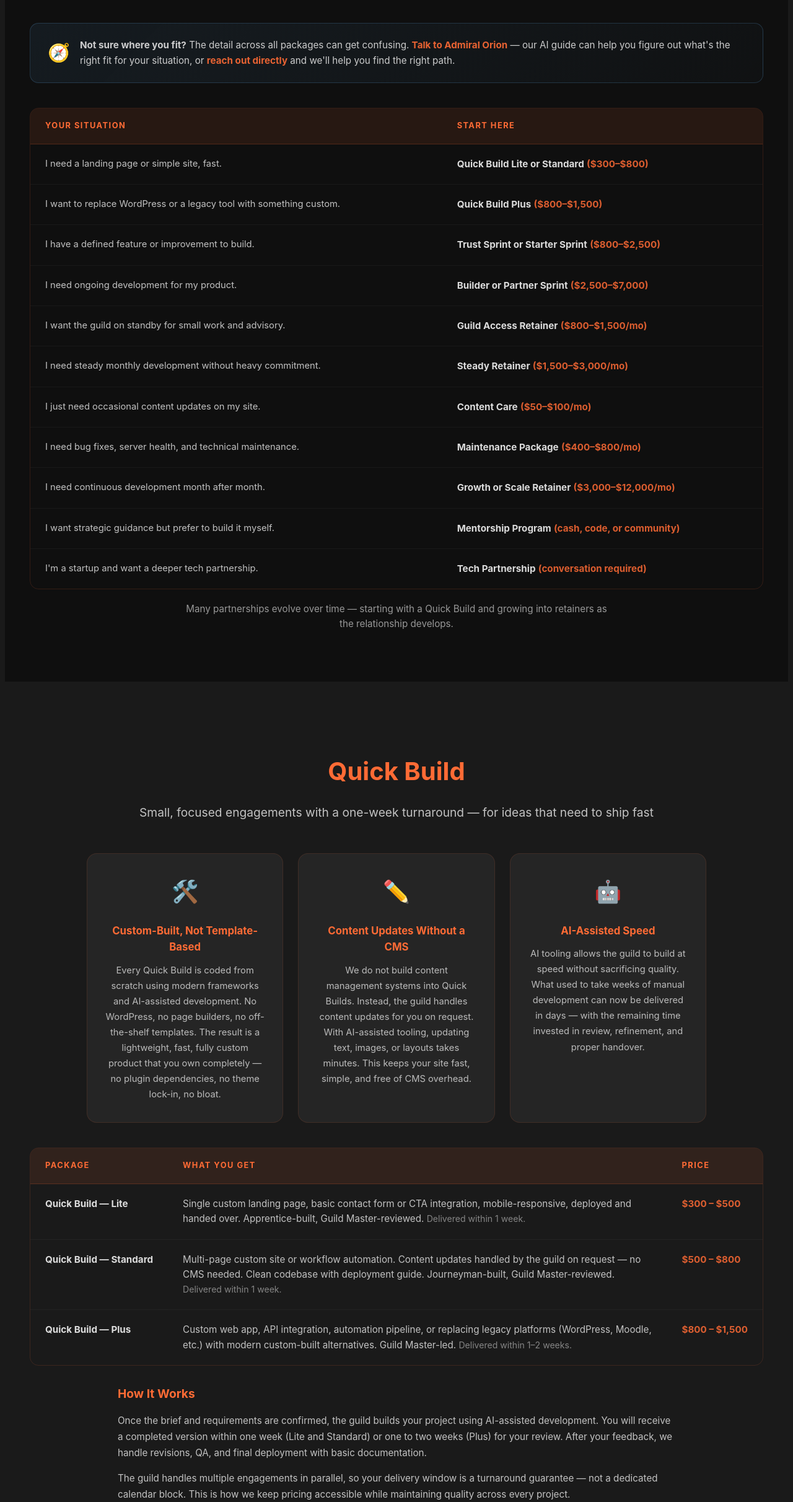
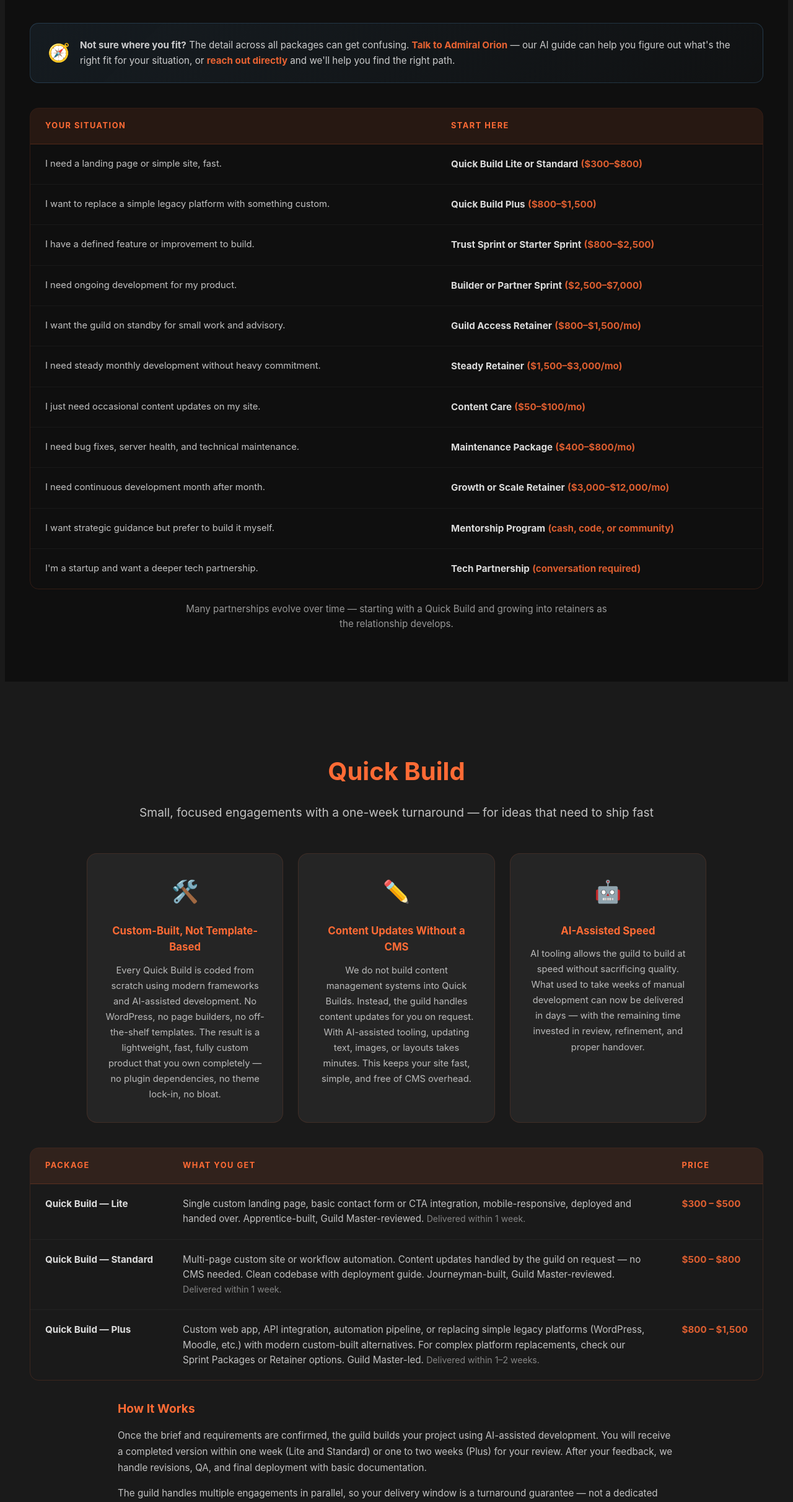
Before and after one commit to skill-wanderer/skill-wanderer-landing-page, a Nuxt app: page /work-with-us/pricing in a window 1280 px wide. Shown: the part 3800-6224 px from the top of the page at 62% size. Built offline with nearby package versions, Linux system fonts and the light colour scheme.

Commit message:
Update pricing.vue

```diff
--- a/pages/work-with-us/pricing.vue
+++ b/pages/work-with-us/pricing.vue
@@ -193,7 +193,7 @@
                 <td><span class="package-name">Quick Build Lite or Standard</span> <span class="price-range">($300–$800)</span></td>
               </tr>
               <tr>
-                <td>I want to replace WordPress or a legacy tool with something custom.</td>
+                <td>I want to replace a simple legacy platform with something custom.</td>
                 <td><span class="package-name">Quick Build Plus</span> <span class="price-range">($800–$1,500)</span></td>
               </tr>
               <tr>
@@ -302,7 +302,7 @@
               </tr>
               <tr>
                 <td><span class="package-name">Quick Build — Plus</span></td>
-                <td>Custom web app, API integration, automation pipeline, or replacing legacy platforms (WordPress, Moodle, etc.) with modern custom-built alternatives. Guild Master-led. <span class="payment-split">Delivered within 1–2 weeks.</span></td>
+                <td>Custom web app, API integration, automation pipeline, or replacing simple legacy platforms (WordPress, Moodle, etc.) with modern custom-built alternatives. For complex platform replacements, check our Sprint Packages or Retainer options. Guild Master-led. <span class="payment-split">Delivered within 1–2 weeks.</span></td>
                 <td><span class="price-range">$800 – $1,500</span></td>
               </tr>
             </tbody>
```
